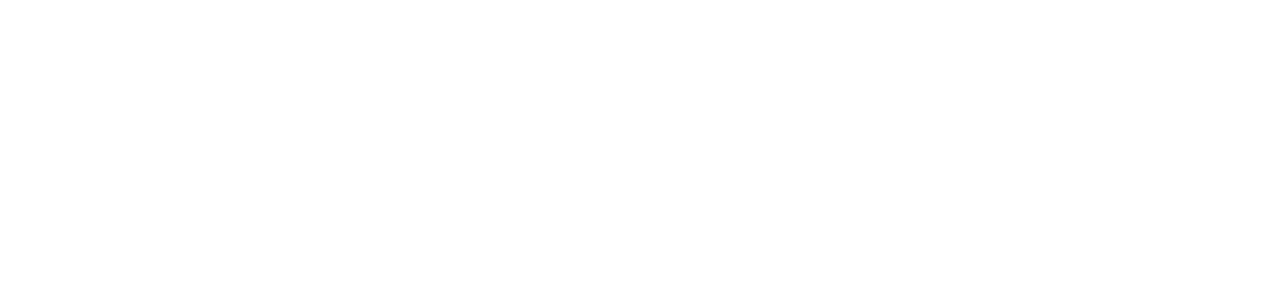
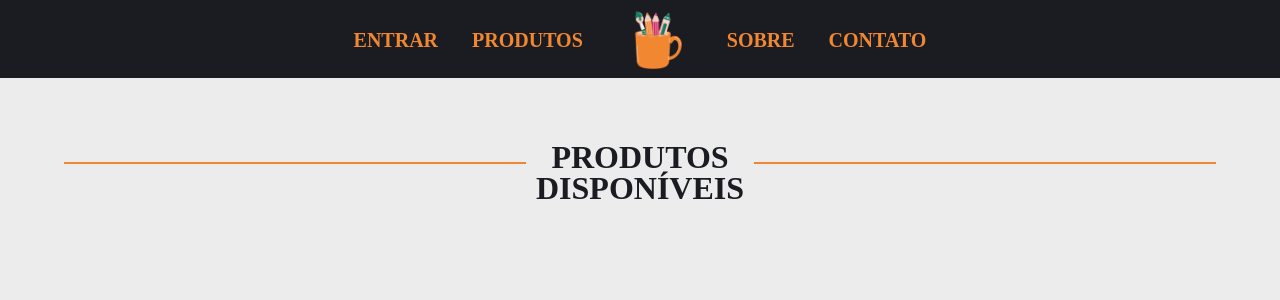
Before and after one commit to sofiasaless/decorShopWeb, a React (Vite) app: page /produtos in a window 1280 px wide. Before the commit this address had no page. Shown: the top 300 px of the page. Built offline with nearby package versions, Linux system fonts and the light colour scheme; a web font is replaced by a local one.

Commit message:
feat: consuming api for showing products

```diff
--- a/src/App.jsx
+++ b/src/App.jsx
@@ -5,12 +5,26 @@ import arqPd from "../public/img/arquivospdf.png";
 import decor from "../public/img/decoracoes.png";
 import CardProduct from './components/CardProduct';
 
-import prodTemplate from "../public/img/product-template/bem-vindosCompleto.png";
-import prodTemplate2 from "../public/img/product-template/calendario.png";
-import prodTemplate3 from "../public/img/product-template/lagarga-vogais.png";
-import prodTemplate4 from "../public/img/product-template/numeros.png";
+import { Link } from 'react-router-dom';
+import { useEffect, useState } from 'react';
+import axios from 'axios';
 
 function App() {
+
+  var productData = [];
+  const [data, setData] = useState([])
+
+  useEffect(() => {
+    axios.get('http://localhost:8080/decor/list')
+    .then((resp) => {
+      for (let i = 0; i < 4; i++) {
+        productData[i] = resp.data[i];
+      }
+      setData(productData);
+    })
+    .catch(err => console.log('erro: ' + err));
+  })
+
 
   return (
     <>
@@ -52,18 +66,20 @@ function App() {
 
         <div id='grid-container' class="row row-cols-2 row-cols-md-4 g-3 mt-1">
 
-          <CardProduct title={"bem-vindo"} price={"50"} img={ prodTemplate }/>
-
-          <CardProduct title={"calendário"} price={"45"} img={ prodTemplate2 }/>
-
-          <CardProduct title={"sentopéia vogais"} price={"50"} img={ prodTemplate3 } />
-
-          <CardProduct title={"alfabeto"} price={"35"} img={ prodTemplate4 } />
+          {
+            data.map((prod) => (
+              <CardProduct
+                title={prod.name}
+                price={prod.price}
+                img={prod.image}
+              />
+            ))
+          }
 
         </div>
 
         <div className='container mt-5 d-flex justify-content-center align-items-center'>
-          <button id='btn-seeallproduct' className='btn btn-info rounded-5'>ver todos produtos</button>
+          <Link to={"/produtos"} id='btn-seeallproduct' className='btn btn-info rounded-5'>ver todos produtos</Link>
         </div>
 
 
--- a/src/components/Header/index.jsx
+++ b/src/components/Header/index.jsx
@@ -11,7 +11,7 @@ export default function Header () {
                         <Link to={"/entrar"} class="nav-link active" aria-current="page">Entrar</Link>
                     </li>
                     <li class="nav-item">
-                        <Link class="nav-link">Produtos</Link>
+                        <Link to={"/produtos"} class="nav-link">Produtos</Link>
                     </li>
 
                     <li className="nav-item">
--- /dev/null
+++ b/src/pages/Products/index.jsx
@@ -0,0 +1,23 @@
+import Header from "../../components/Header";
+import './style.css'
+
+export default function Products () {
+    return (
+        <>
+            <Header/>
+            <section className="d-flex">
+
+            <div className="embleme">
+                <div className="breaker_text"></div>
+                <h2><span>Produtos</span><span>Disponíveis</span></h2>
+                <div className="breaker_text"></div>
+            </div>
+
+            <div id='grid-container' class="row row-cols-2 row-cols-md-4 g-3 mt-1">
+
+            </div>
+
+            </section>
+        </>
+    );
+}
--- /dev/null
+++ b/src/pages/Products/style.css
@@ -0,0 +1,14 @@
+section {
+    background-color: var(--thirdColor);
+    padding: 5%;
+    width: 100%;
+    height: calc(100vh + auto);
+    display: flex;
+    flex-direction: column;
+}
+
+.embleme {
+    display: flex;
+    flex-direction: row;
+    justify-content: space-evenly;
+}
--- a/src/router.jsx
+++ b/src/router.jsx
@@ -1,4 +1,5 @@
 import { BrowserRouter, Route, Routes } from "react-router-dom";
+import Products from "./pages/Products";
 import Login from "./pages/Login";
 import App from "./App";
 
@@ -8,6 +9,7 @@ export default function AppRoutes () {
             <Routes>
                 <Route path="/" element = { <App/> } ></Route>
                 <Route path="/entrar" element = { <Login/> } ></Route>
+                <Route path="/produtos" element = { <Products/> } ></Route>
             </Routes>
         </BrowserRouter>
     );
```
